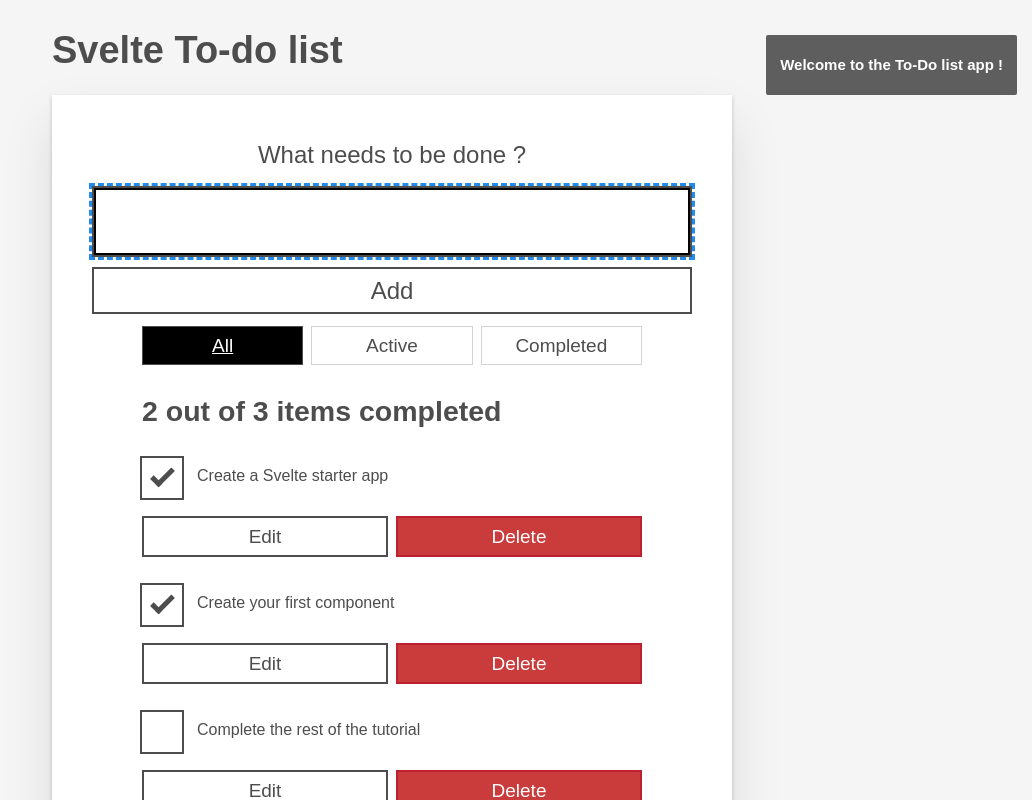
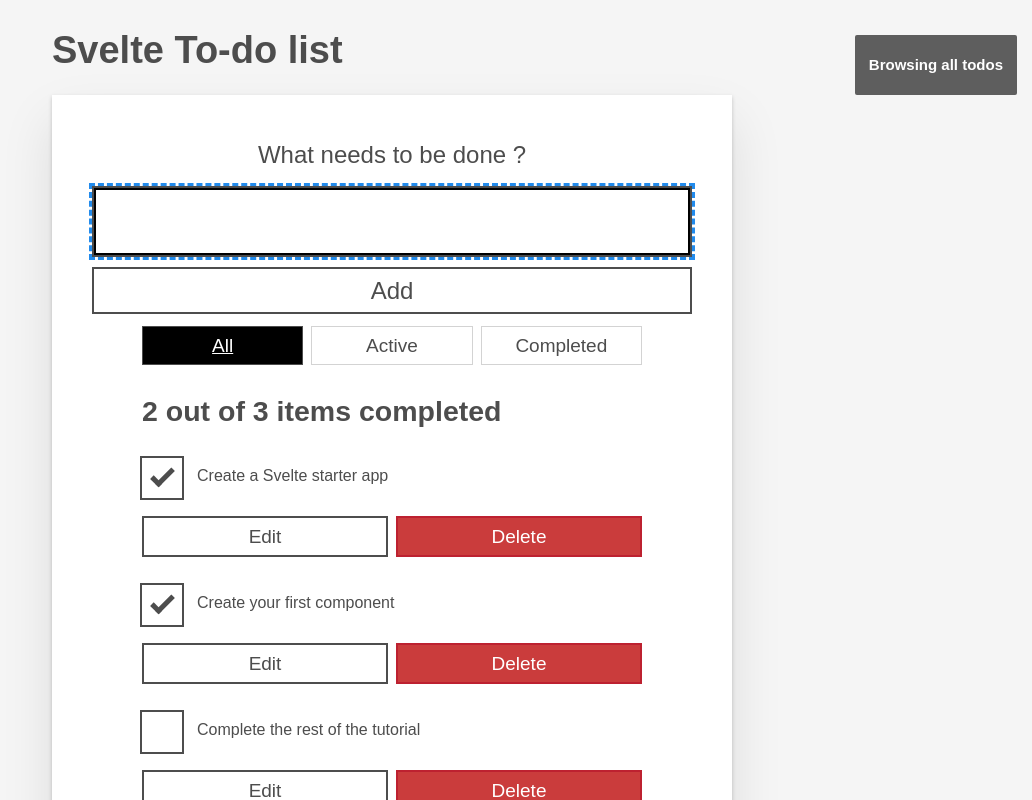
Before and after one commit to Xuffasch/mdn-svelte-tutorial, a Svelte app: page / in a window 1280 px wide. Shown: the top 800 px of the page, without its empty margins (248-1280 px from the left). Built offline with nearby package versions, Linux system fonts and the light colour scheme.

Commit message:
use $store helper

```diff
--- a/src/components/Alert.svelte
+++ b/src/components/Alert.svelte
@@ -1,17 +1,10 @@
 <script>
   import { alert } from "../stores/stores";
-  import { onDestroy } from "svelte";
-
-  let alertContent = "";
-
-  const unsubscribe = alert.subscribe((value) => (alertContent = value));
-
-  onDestroy(unsubscribe);
 </script>
 
-{#if alertContent}
-  <div on:click={() => (alertContent = "")}>
-    <p>{alertContent}</p>
+{#if $alert}
+  <div on:click={() => ($alert = "")}>
+    <p>{$alert}</p>
   </div>
 {/if}
 
--- a/src/components/Todos.svelte
+++ b/src/components/Todos.svelte
@@ -4,6 +4,7 @@
   import Todo from "./Todo.svelte";
   import MoreActions from "./MoreActions.svelte";
   import TodoStatus from "./TodoStatus.svelte";
+  import { alert } from "../stores/stores";
 
   export let todos;
   let todoStatus;
@@ -36,13 +37,14 @@
 
   function addTodo(newTodoName) {
     todos = [...todos, { id: newTodoId, name: newTodoName, completed: false }];
-    newTodoName = "";
+    $alert = `Todo ${newTodoName} has been added`;
   }
 
   function removeTodo(todo) {
     todos = todos.filter((t) => t.id != todo.id);
     // We call the binded todoStatus focus function that it exposes with its exported function variable
     todoStatus.focus();
+    $alert = `Todo ${todo.name} has been deleted`;
   }
 
   function updateTodo(todo) {
@@ -50,13 +52,22 @@
     const i = todos.findIndex((t) => t.id === todo.id);
     // get the todo old values then apply the todo new values received by the update event
     todos[i] = { ...todos[i], ...todo };
+    $alert = `Todo ${todo.name} has been updated`;
+  }
+
+  $: {
+    if (filter === "all") $alert = "Browsing all todos";
+    else if (filter == "active") $alert = "Browsing active todos";
+    else if (filter == "completed ") $alert = "Browsing completed todos";
   }
 
   function checkAllTodos(completed) {
-    todos.forEach((t, i) => (todos[i].completed = completed));
+    todos = todos.map((t) => ({ ...t, completed }));
+    $alert = `${completed ? "Checked" : "Unchecked"} ${todos.length} todos`;
   }
 
   function removeCompletedTodos() {
+    $alert = `Removed ${todos.filter((t) => t.completed).length} todos`;
     todos = todos.filter((t) => !t.completed);
   }
 </script>
```
Also changed, not shown: 1 other file (tests, documents, lock files or other folders).
